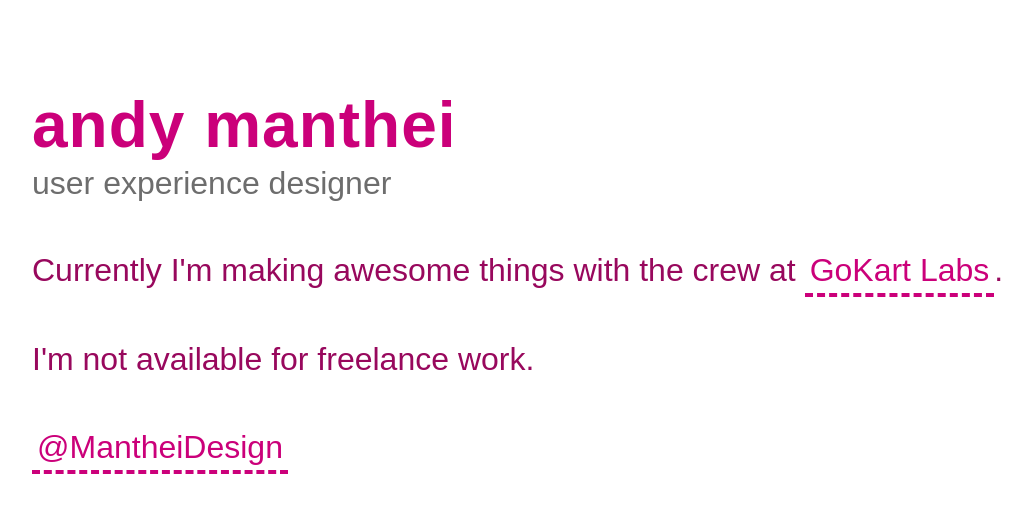
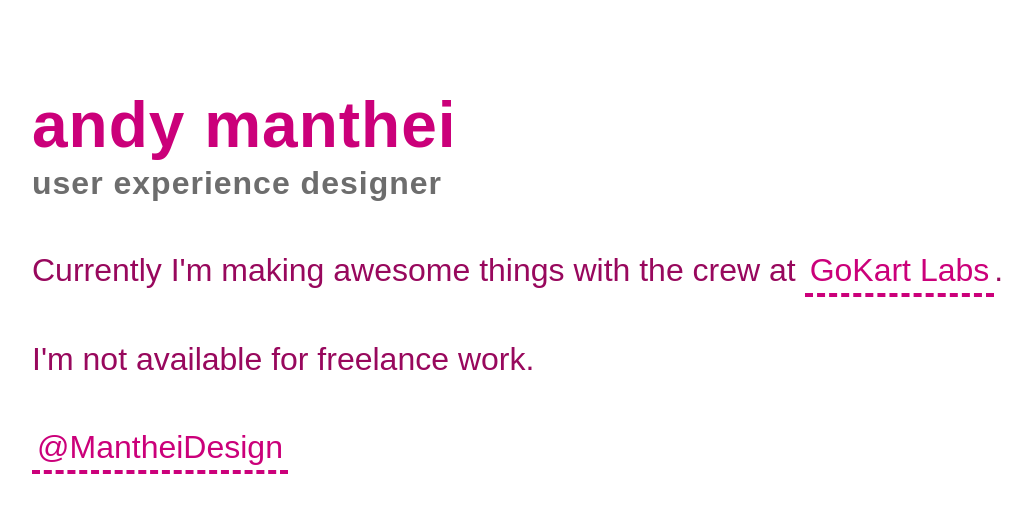
Before and after one commit to MantheiDesign/MantheiDesign.github.io, a plain HTML site: page index.html in a window 1280 px wide. Shown: the whole page, without its empty margins (68-1100 px from the left). Drawn offline with Linux system fonts and the light colour scheme.

Commit message:
Landing page, CSS edits

```diff
--- a/main.css
+++ b/main.css
@@ -67,6 +67,8 @@ h2 {
 h3 {
 	color: #6d6d6d;
 	font-size: 2em;
+	font-weight: 900;
+	letter-spacing: 1px;
 	margin-bottom: 1.5em;
 }
 
```
